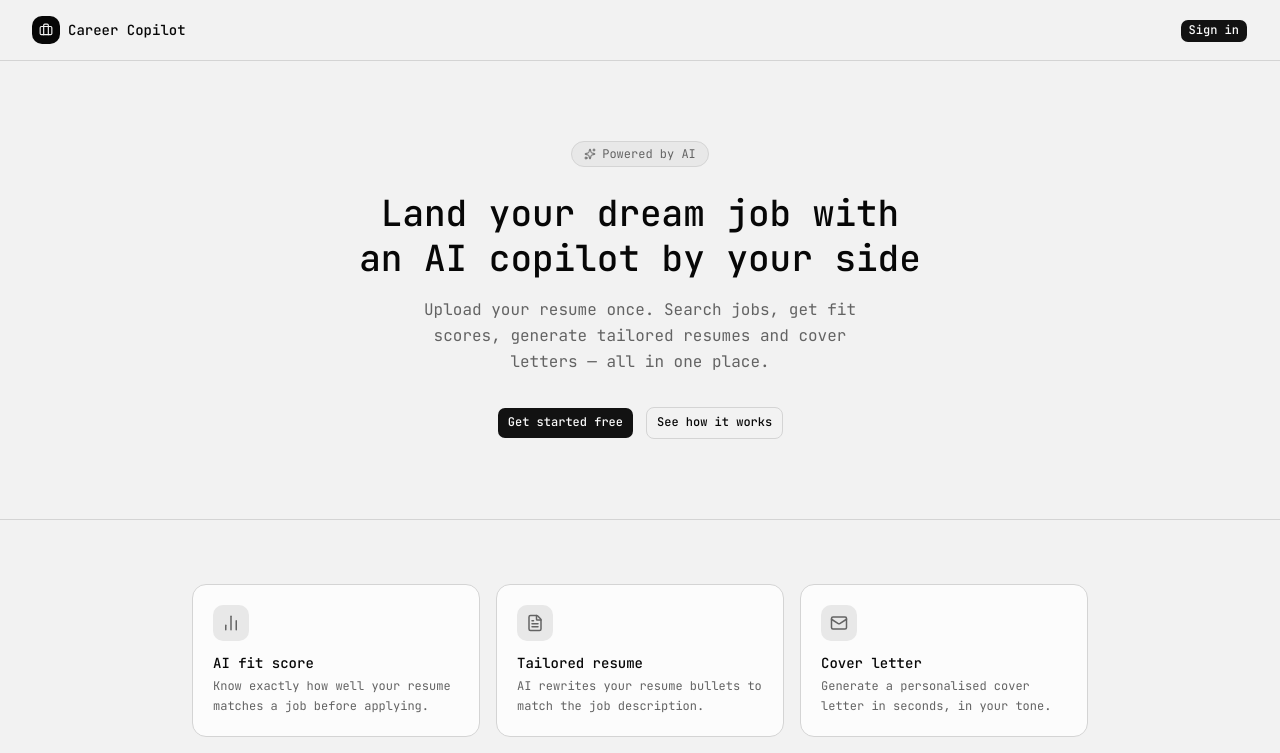
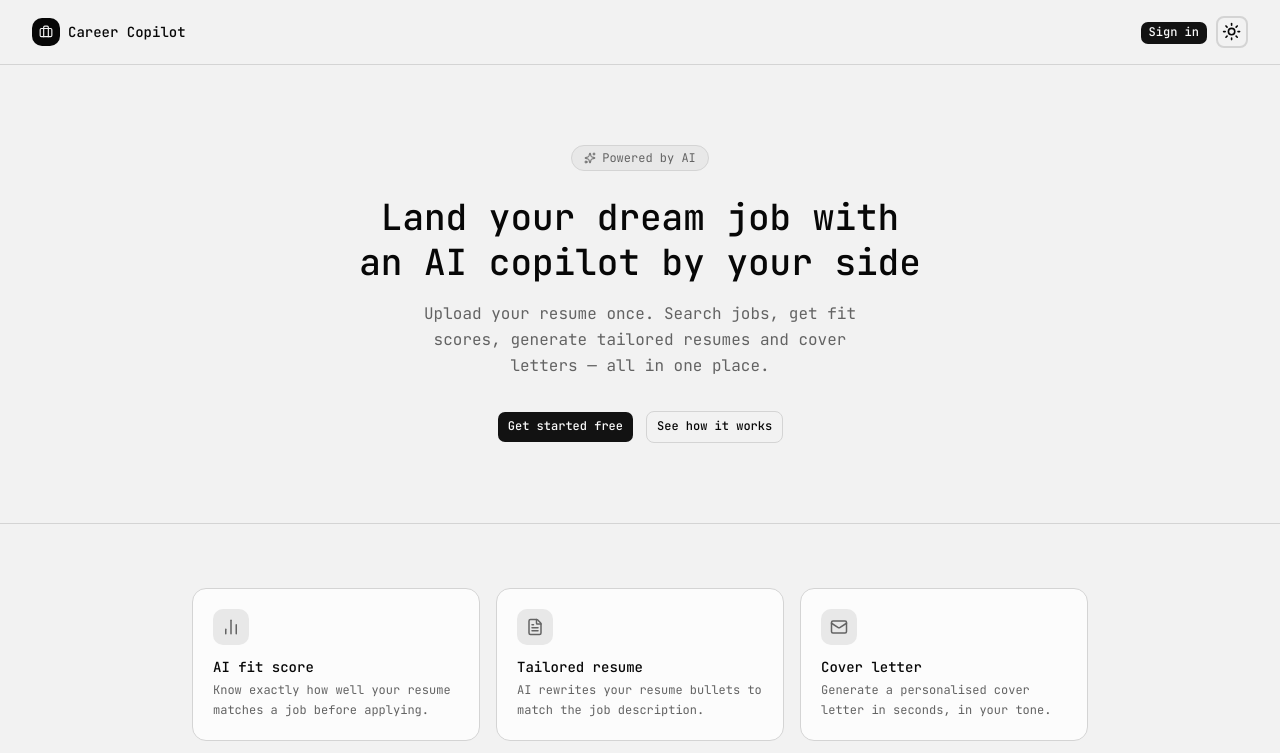
Before and after one commit to Sanjayng125/career-copilot, a Next.js app: page / in a window 1280 px wide. Shown: the top 753 px of the page. Built offline with nearby package versions, Linux system fonts and the light colour scheme; no server answers.

Commit message:
Add theme toggle to Header

```diff
--- a/src/components/layout/Header.tsx
+++ b/src/components/layout/Header.tsx
@@ -1,6 +1,7 @@
 import Link from "next/link";
 import { BriefcaseIcon } from "lucide-react";
 import HeaderAuth from "@/components/layout/HeaderAuth";
+import { ThemeToggle } from "../theme-toggle";
 
 export default async function Header() {
   return (
@@ -11,7 +12,10 @@ export default async function Header() {
         </div>
         <span className="font-medium text-sm">Career Copilot</span>
       </Link>
-      <HeaderAuth />
+      <div className="flex items-center gap-2">
+        <HeaderAuth />
+        <ThemeToggle />
+      </div>
     </nav>
   );
 }
--- a/src/components/theme-toggle.tsx
+++ b/src/components/theme-toggle.tsx
@@ -16,7 +16,7 @@ export function ThemeToggle() {
     <DropdownMenu>
       <DropdownMenuTrigger
         type="button"
-        className="relative inline-flex h-8 w-8 items-center justify-center rounded-md border-2 border-border bg-background text-foreground transition-colors hover:bg-muted focus:outline-none focus:ring-2 focus:ring-ring focus:ring-offset-2 focus:ring-offset-background"
+        className="relative inline-flex h-8 w-8 items-center justify-center rounded-md border-2 border-border bg-background text-foreground transition-colors hover:bg-muted focus:outline-none"
         aria-label="Toggle theme"
       >
         <Sun className="h-[1.2rem] w-[1.2rem] scale-100 rotate-0 transition-all duration-200 dark:scale-0 dark:-rotate-90" />
```
